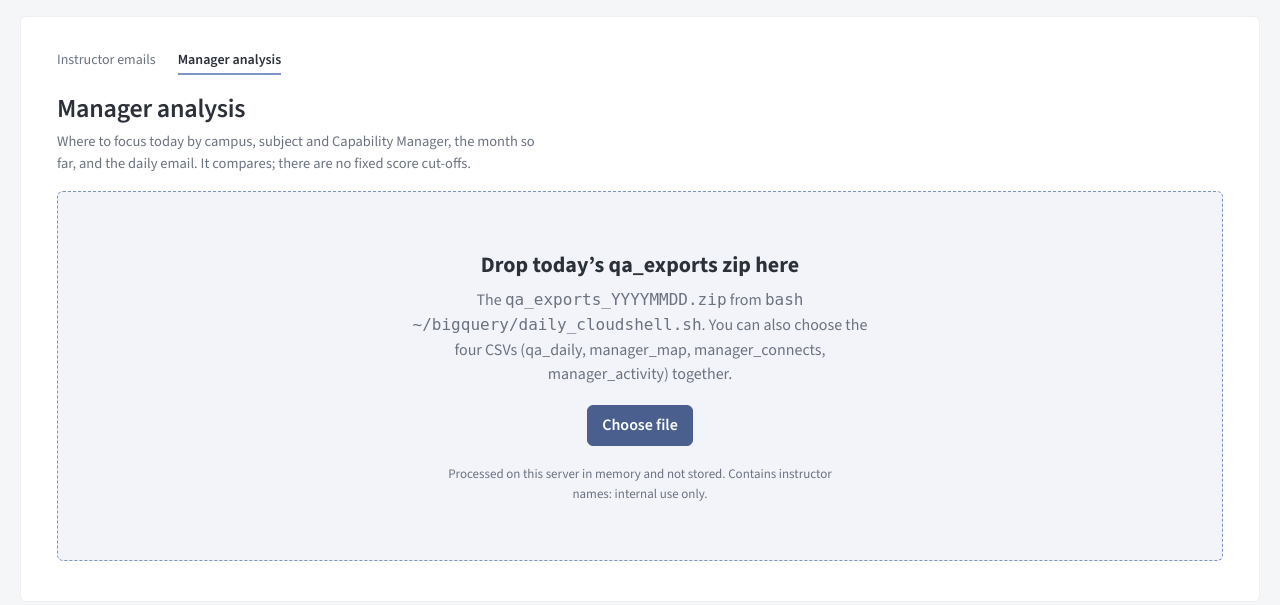
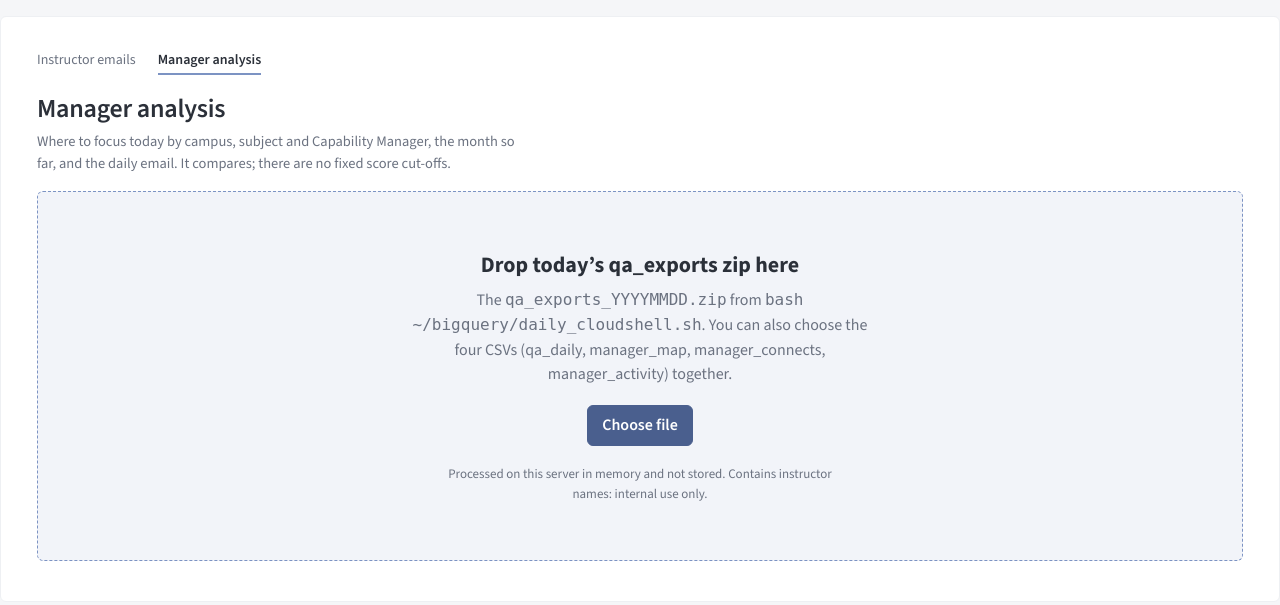
Before and after one commit to Ankush-nicks/qa_automation, a Flask app: page /manager in a window 1280 px wide. Shown: the top 605 px of the page. Run offline with Flask 3, Linux system fonts and the light colour scheme; some libraries are stand-ins or nearby versions.

Commit message:
Same sheet width on both pages
Co-Authored-By: Claude Opus 5.5 <noreply@anthropic.com>

```diff
--- a/templates/manager.html
+++ b/templates/manager.html
@@ -51,7 +51,7 @@ button,input,select,textarea{font:inherit;color:inherit}
 .hidden{display:none!important}
 
 /* the sheet */
-.wrap{max-width:1240px;margin:16px auto 48px;padding:28px 36px 40px;background:var(--sheet);border:1px solid var(--rule-soft);border-radius:6px}
+.wrap{max-width:1280px;margin:16px auto 48px;padding:28px 36px 40px;background:var(--sheet);border:1px solid var(--rule-soft);border-radius:6px}
 @media (max-width:700px){.wrap{margin:0;padding:20px 16px 40px;border:0;border-radius:0}}
 
 /* bubbles: the one mark used everywhere */
```
